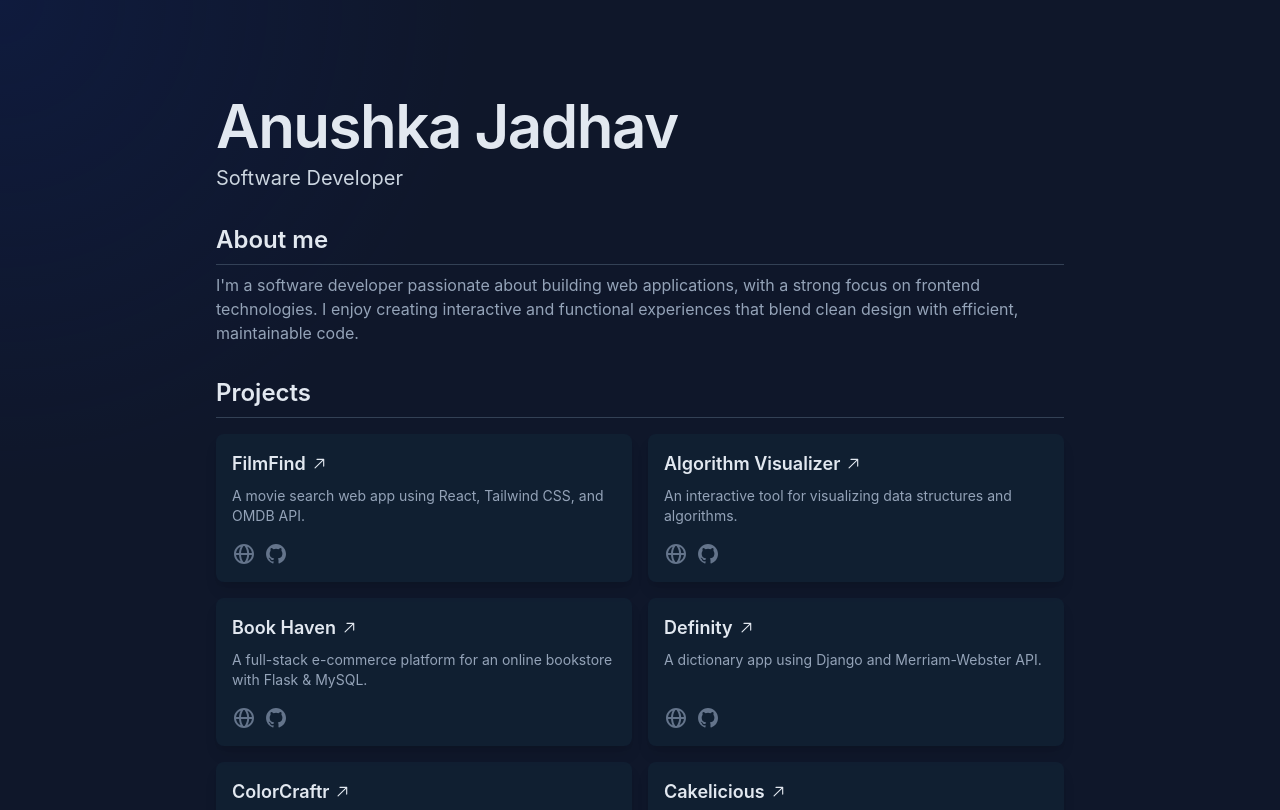
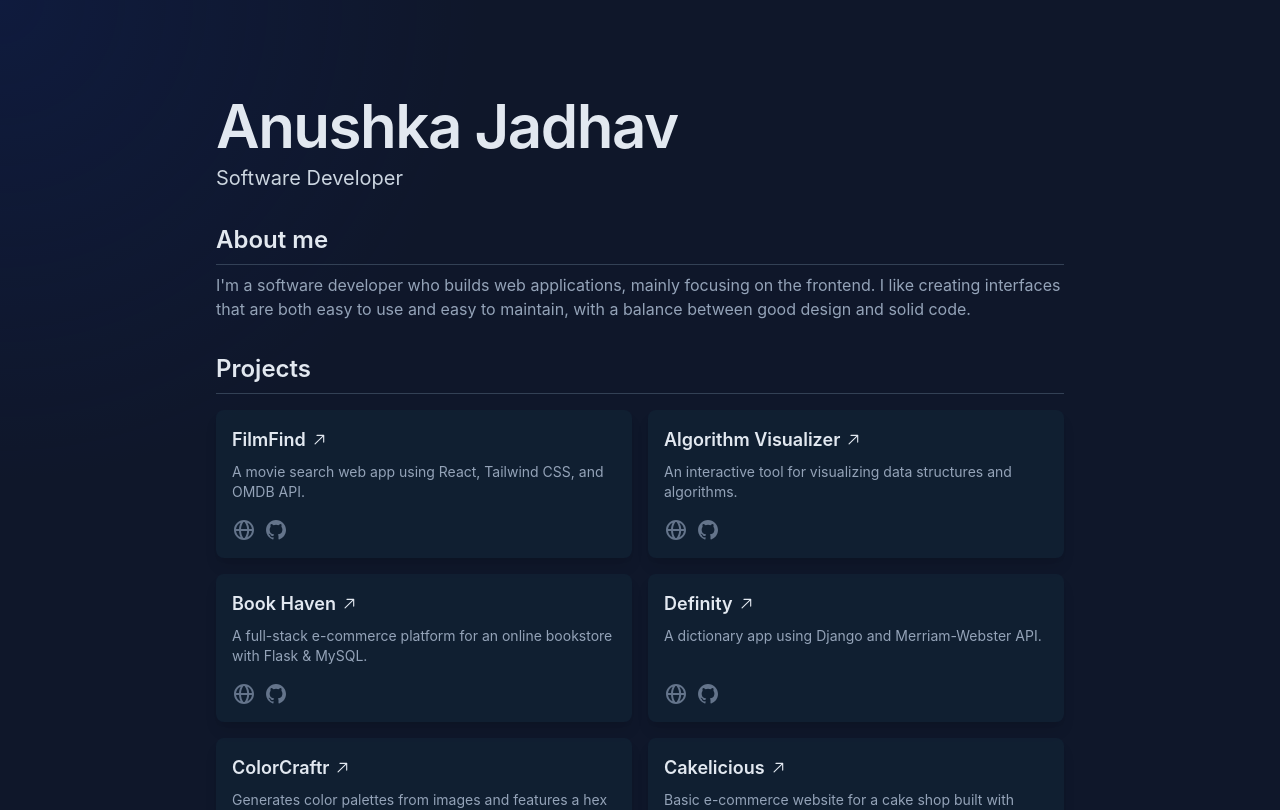
Before and after one commit to jadhavanushka/portfolio, a React (Create React App) app: page / in a window 1280 px wide. Shown: the top 810 px of the page. Built offline with nearby package versions, Linux system fonts and the light colour scheme.

Commit message:
Update App.js

```diff
--- a/src/App.js
+++ b/src/App.js
@@ -15,9 +15,9 @@ function App() {
         <section className="mt-8">
           <h2 className="text-2xl font-semibold border-b pb-2 border-slate-700">About me</h2>
           <p className="text-slate-400 mt-2 text-pretty">
-            I'm a software developer passionate about building web applications, with a strong focus on
-            frontend technologies. I enjoy creating interactive and functional experiences that blend
-            clean design with efficient, maintainable code.
+            I'm a software developer who builds web applications, mainly focusing on the frontend.
+            I like creating interfaces that are both easy to use and easy to maintain, with a balance between
+            good design and solid code.
           </p>
         </section>
 
```
